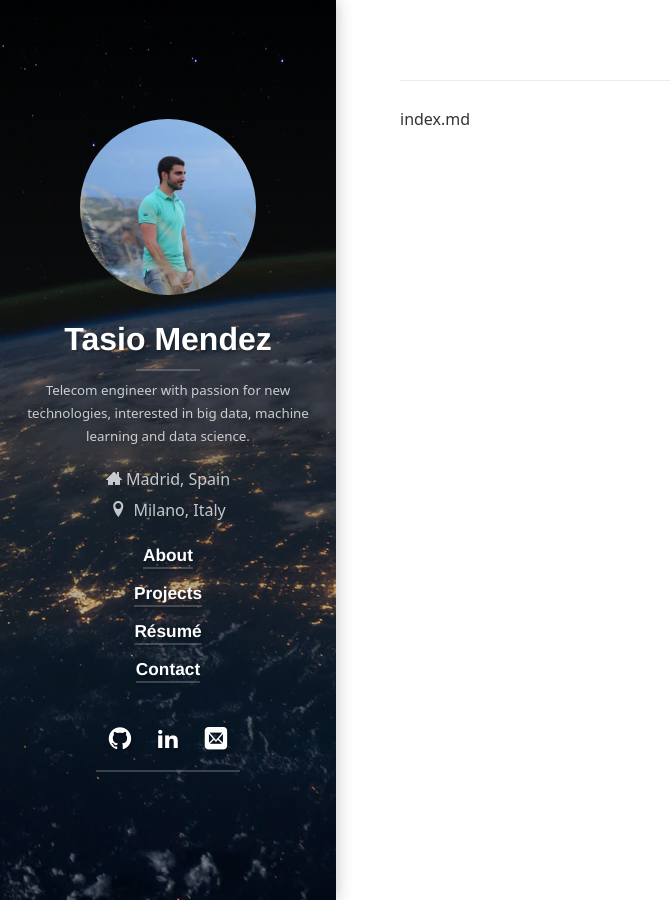
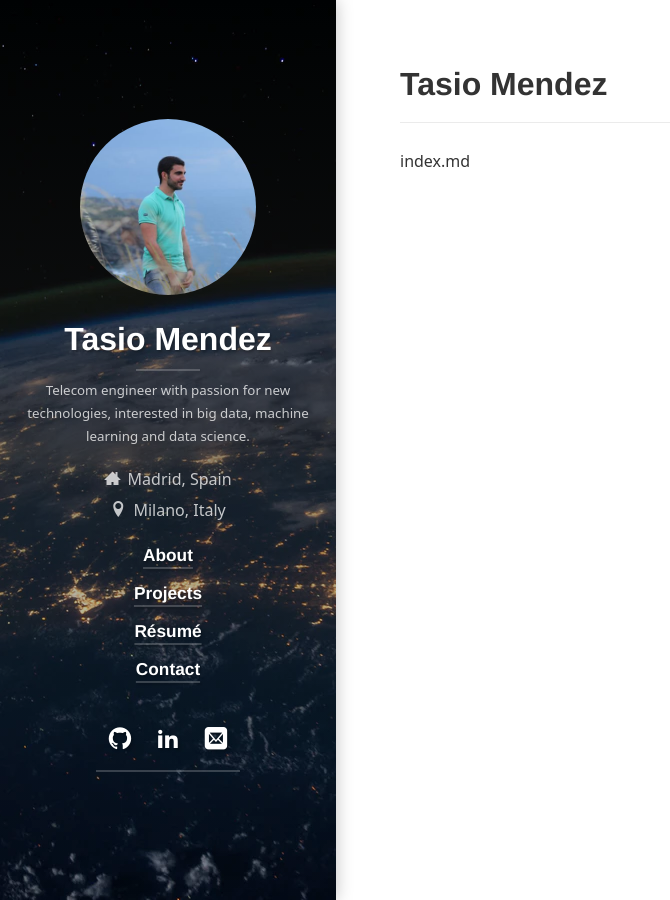
Before and after one commit to tasiomendez/tasiomendez.github.io, a Jekyll site: the page built from about.md, in a window 1280 px wide. Shown: the whole page, without its empty margins (0-670 px from the left). Built offline with Jekyll 4.4.1, drawn with Linux system fonts in a browser that asks for light colours; cached includes are drawn as plain includes; some web fonts are replaced; our own code applies the rules of GitHub Pages for plain Markdown files.

Commit message:
Some improvements

```diff
--- a/_layouts/about.html
+++ b/_layouts/about.html
@@ -2,7 +2,10 @@
 layout: base
 ---
 
+{% assign title = page.header.title | default:page.title | default:strings.home | default:site.title %}
+
 <article class="page" role="article">
+
   {% if content contains "<!--author-->" %}
     {% assign plugins = site.plugins | default:site.gems %}
     {% assign author = site.data.authors[page.author] | default:site.data.authors.first[1] | default:site.author %}
@@ -20,9 +23,10 @@ layout: base
   {% endif %}
 
   <header>
-    <h1 class="page-title">{{ page.title }}</h1>
+    <h1 class="page-title">{{ title }}</h1>
     {% include components/message.html text=page.description hide=page.hide_description %}
   </header>
 
   {{ content }}
+
 </article>
--- a/_layouts/page.html
+++ b/_layouts/page.html
@@ -2,9 +2,11 @@
 layout: base
 ---
 
+{% assign title = page.header.title | default:page.title | default:strings.home | default:site.title %}
+
 <article class="page" role="article">
   <header>
-    <h1 class="page-title">{{ page.title }}</h1>
+    <h1 class="page-title">{{ title }}</h1>
     {% include components/message.html text=page.description hide=page.hide_description %}
   </header>
 
--- a/dist/css/custom.css
+++ b/dist/css/custom.css
@@ -18,8 +18,33 @@ body {
   overflow-y: auto !important;
 }
 
-.sidebar-sticky .location.icon-location {
+.sidebar-sticky .location.icon {
   margin-right: 3px;
+}
+
+.d-flex {
+  display: flex;
+  flex-direction: row;
+  justify-content: space-between;
+  align-items: center;
+  margin: -8px;
+}
+
+.d-flex > div,
+.d-flex > article {
+  margin: 8px;
+}
+
+.menu-cards {
+  margin-top: 2vh;
+}
+
+.project-card {
+  border-radius: .5rem;
+}
+
+hy-push-state #_main {
+  padding-bottom: 2rem;
 }
 
 /* Only for desktop */
@@ -32,3 +57,11 @@ body {
     display: none !important;
   }
 }
+
+/* Only for mobile devices */
+@media (max-width: 767.98px) {
+  .d-flex.menu-cards {
+    flex-direction: column;
+    margin: 0;
+  }
+}
```
